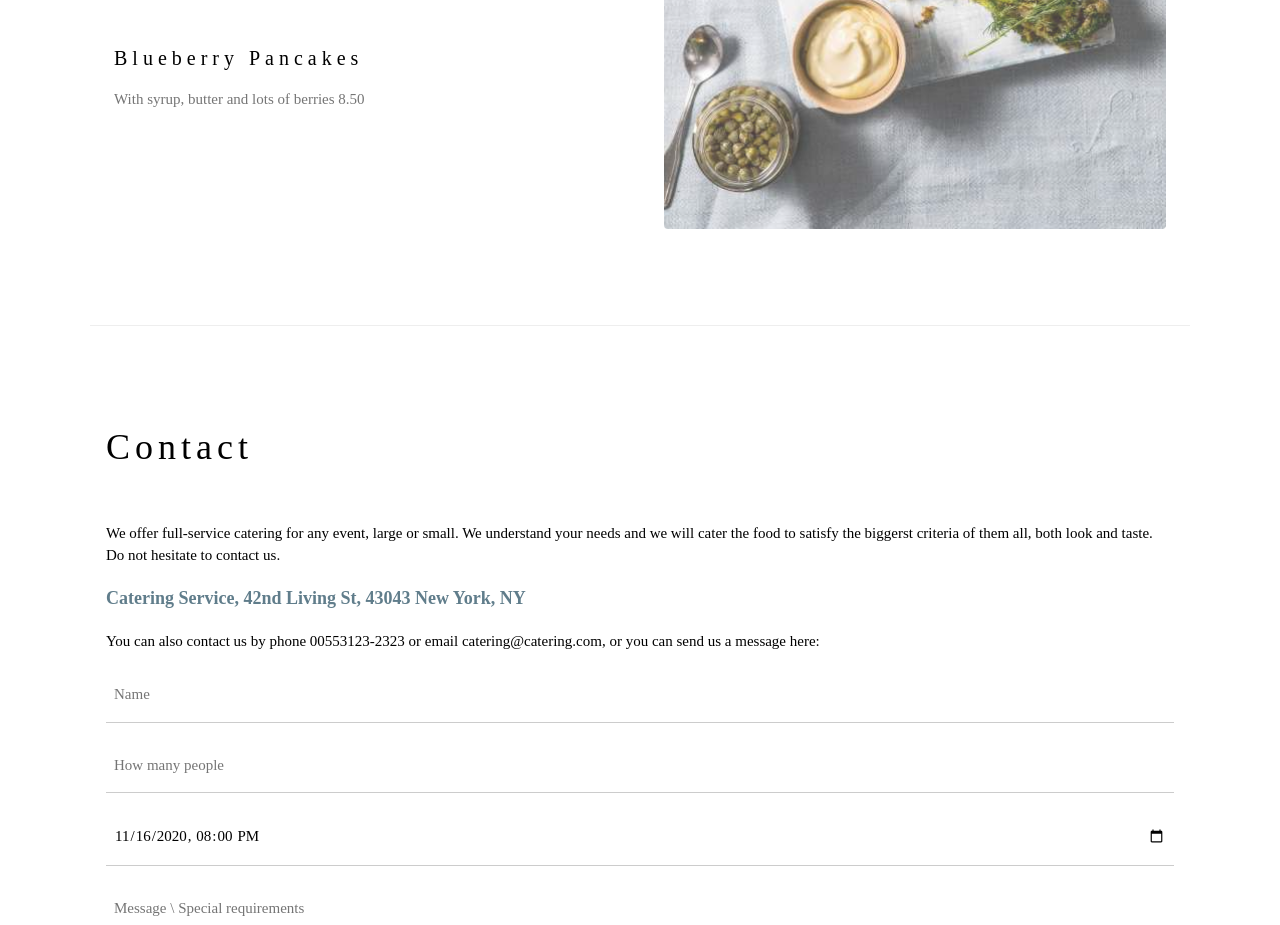
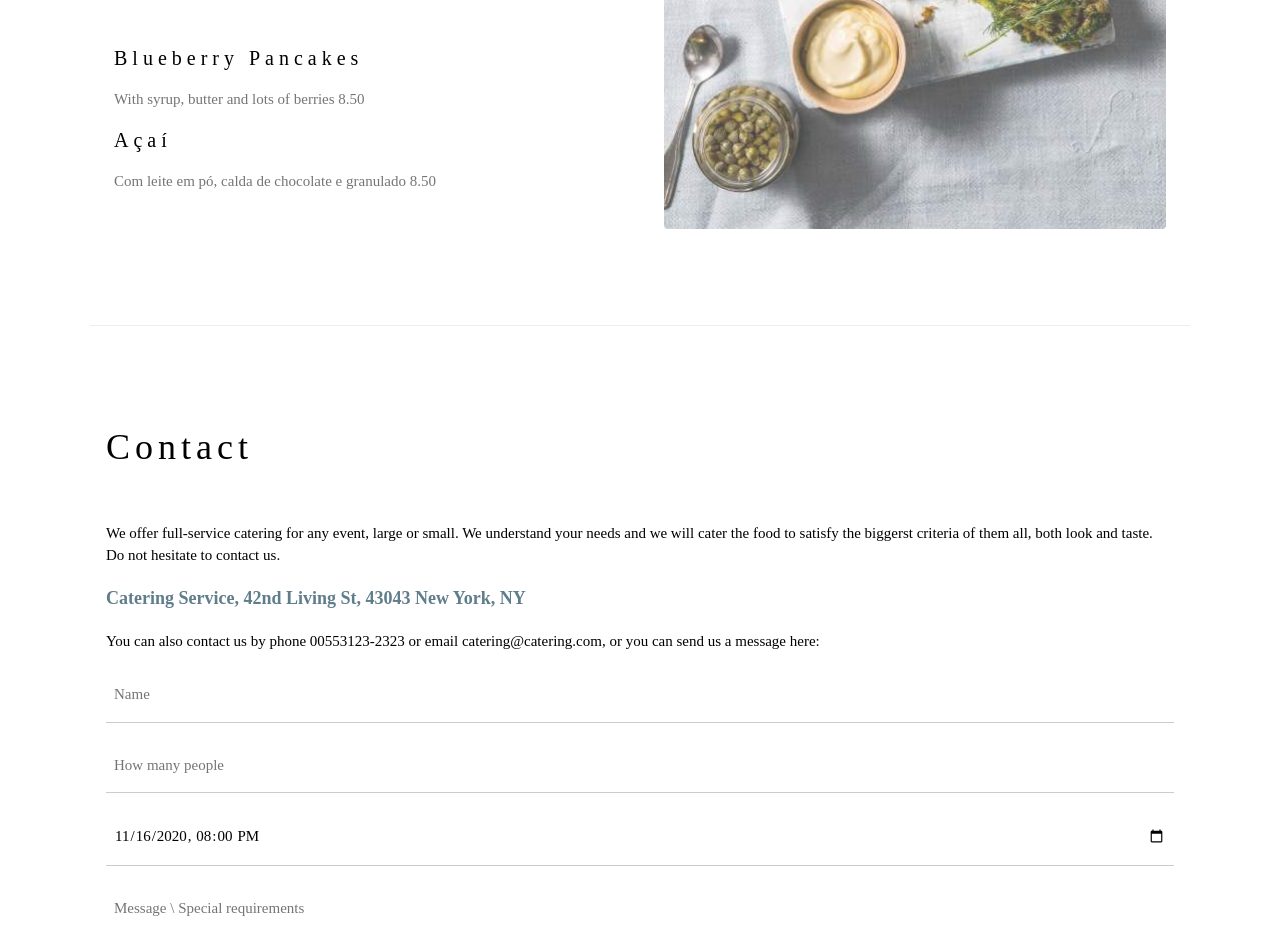
Before and after one commit to AOdSilva/LearninTest, a plain HTML site: page index.html in a window 1280 px wide. Shown: the part 2060-2985 px from the top of the page. Drawn offline with nearby package versions, Linux system fonts and the light colour scheme.

Commit message:
adicionado acai ao menu

```diff
--- a/index.html
+++ b/index.html
@@ -74,6 +74,9 @@ h1, h2, h3, h4, h5, h6 {
 
       <h4>Blueberry Pancakes</h4>
       <p class="w3-text-grey">With syrup, butter and lots of berries 8.50</p>
+
+      <h4>Açaí</h4>
+      <p class="w3-text-grey">Com leite em pó, calda de chocolate e granulado 8.50</p>
     </div>
 
     <div class="w3-col l6 w3-padding-large">
```
